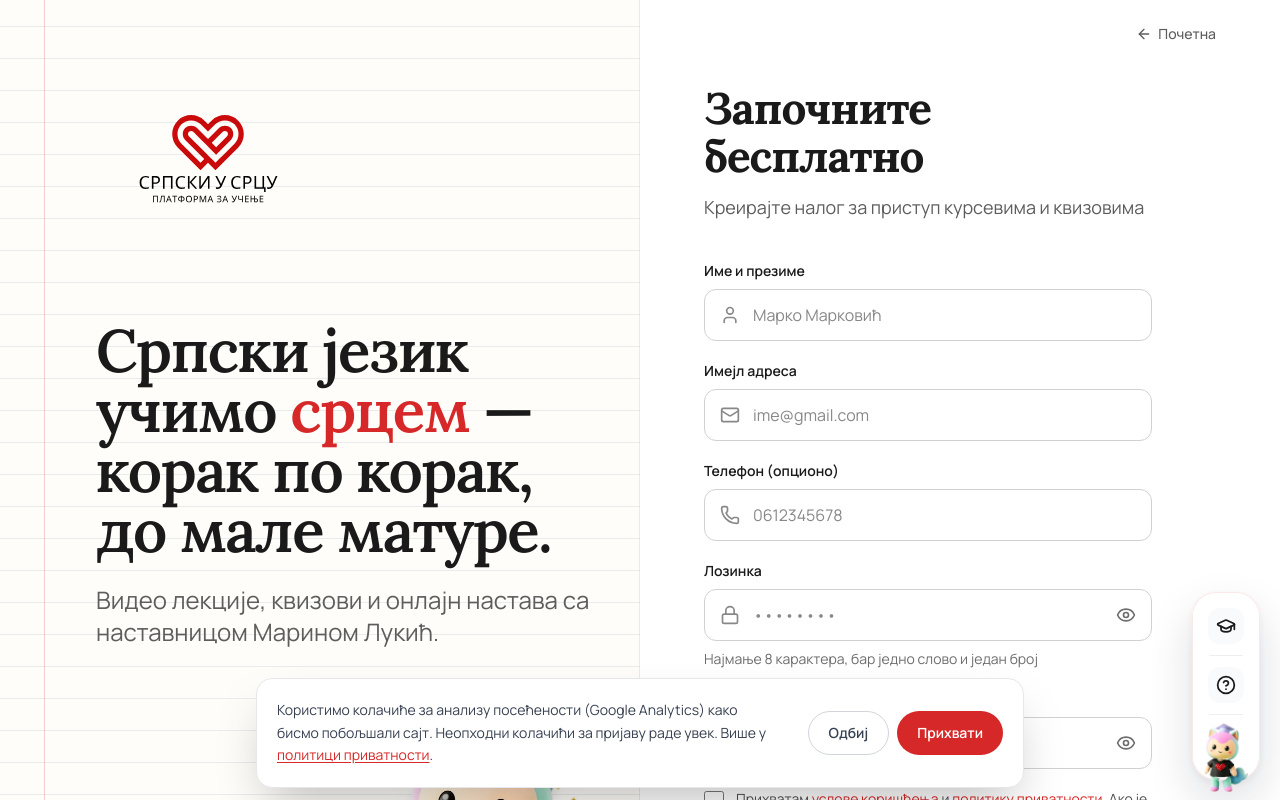
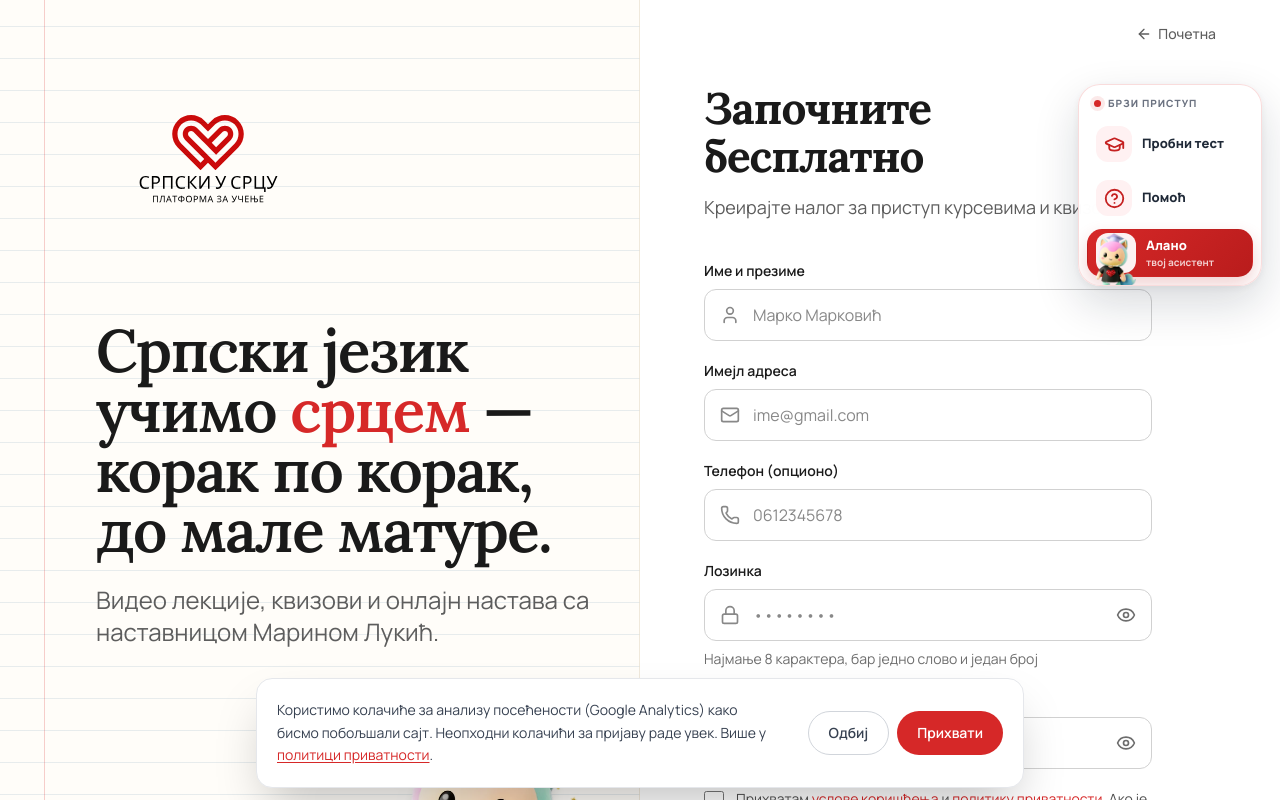
Before and after one commit to VukasinLukic/platform-for-teaching-serbian, a React (Vite) app in the folder frontend/: page /register in a window 1280 px wide. Shown: the top 800 px of the page. Built offline with nearby package versions, Linux system fonts and the light colour scheme; no server answers; the database is empty.

Commit message:
Redesign persistent quick dock

```diff
--- a/frontend/src/components/CookieConsent.jsx
+++ b/frontend/src/components/CookieConsent.jsx
@@ -15,7 +15,7 @@ const readChoice = () => {
 /**
  * Cookie banner for Google Analytics (Consent Mode v2).
  * Analytics stays disabled (set in index.html) until the visitor accepts.
- * It is the first floating layer: while it is visible the mobile dock yields,
+ * It is the first floating layer: while it is visible the dock moves to the top,
  * tutorials wait and the promo modal stays closed (see context/floatingLayers.js).
  */
 export default function CookieConsent() {
--- a/frontend/src/components/ui/QuickDock.css
+++ b/frontend/src/components/ui/QuickDock.css
@@ -1,47 +1,66 @@
 /*
- * Desktop (>=1024px): compact vertical rail in the bottom-right corner, where visitors
- * expect help/chat launchers. Labels slide out to the left on hover/focus.
- * Tablet + phone (<1024px): full-width bar at the bottom (see media query below).
+ * Quick actions are intentionally visible, labelled and easy to recognize.
+ * Desktop uses a small open card; tablet and phone use a compact bottom bar.
  */
 .quick-dock {
   position: fixed;
-  right: max(20px, env(safe-area-inset-right));
-  bottom: max(20px, env(safe-area-inset-bottom));
-  z-index: 45;
+  right: max(18px, env(safe-area-inset-right));
+  bottom: max(18px, env(safe-area-inset-bottom));
+  z-index: 65;
+  width: 184px;
+  padding: 8px;
+  overflow: hidden;
+  border: 1px solid rgba(214, 40, 40, 0.16);
+  border-radius: 22px;
+  background: rgba(255, 255, 255, 0.96);
+  box-shadow:
+    0 18px 45px rgba(15, 23, 42, 0.16),
+    0 2px 8px rgba(15, 23, 42, 0.06);
+  -webkit-backdrop-filter: blur(16px);
+  backdrop-filter: blur(16px);
+  transition: top 180ms ease, bottom 180ms ease, transform 180ms ease;
+}
+
+.quick-dock-heading {
+  display: flex;
+  align-items: center;
+  gap: 7px;
+  padding: 3px 7px 8px;
+  color: #6b7280;
+  font-size: 10px;
+  font-weight: 800;
+  letter-spacing: 0.1em;
+  text-transform: uppercase;
+}
+
+.quick-dock-heading-dot {
+  width: 7px;
+  height: 7px;
+  border-radius: 999px;
+  background: #d62828;
+  box-shadow: 0 0 0 4px rgba(214, 40, 40, 0.1);
+}
+
+.quick-dock-actions {
   display: flex;
   flex-direction: column;
-  align-items: flex-end;
-  gap: 3px;
-  padding: 8px;
-  border: 1px solid rgba(214, 40, 40, 0.1);
-  border-radius: 24px;
-  background: rgba(255, 255, 255, 0.97);
-  box-shadow: 0 20px 45px rgba(15, 23, 42, 0.14), 0 3px 10px rgba(15, 23, 42, 0.06);
-  -webkit-backdrop-filter: blur(14px);
-  backdrop-filter: blur(14px);
-}
-
-.quick-dock-divider {
-  align-self: stretch;
-  height: 1px;
-  margin: 1px 8px;
-  background: rgba(26, 26, 26, 0.07);
+  gap: 4px;
 }
 
 .quick-dock-item {
-  position: relative;
   display: flex;
-  flex-direction: row-reverse;
   align-items: center;
-  gap: 0;
+  gap: 10px;
+  width: 100%;
   min-height: 48px;
-  padding: 6px;
+  padding: 6px 8px;
   border: 1px solid transparent;
-  border-radius: 16px;
-  color: #1a1a1a;
+  border-radius: 15px;
+  color: #1f2937;
   background: transparent;
   cursor: pointer;
-  transition: background 160ms ease, border-color 160ms ease, color 160ms ease, transform 160ms ease;
+  text-align: left;
+  transition: color 160ms ease, background 160ms ease, border-color 160ms ease, transform 160ms ease;
 }
 
 .quick-dock-icon {
@@ -51,140 +70,176 @@
   width: 36px;
   height: 36px;
   border-radius: 12px;
-  background: #f8fafc;
-  transition: background 160ms ease, color 160ms ease;
+  color: #c52121;
+  background: #fff1f2;
+  transition: color 160ms ease, background 160ms ease, transform 160ms ease;
 }
 
-.quick-dock-mascot { width: 44px; height: 44px; overflow: visible; background: transparent; }
-.quick-dock-mascot img { width: 100%; height: 100%; object-fit: contain; }
-
-.quick-dock-alano { padding: 3px 2px; }
-
 .quick-dock-label {
-  overflow: hidden;
-  max-width: 0;
-  margin-right: 0;
-  color: #1a1a1a;
+  color: inherit;
   font-size: 13px;
-  font-weight: 700;
+  font-weight: 750;
   line-height: 1.2;
-  text-align: right;
   white-space: nowrap;
-  opacity: 0;
-  transition: max-width 220ms ease, opacity 180ms ease, margin-right 220ms ease;
 }
 
 .quick-dock-label small {
   display: block;
+  margin-top: 2px;
   color: #6b7280;
-  font-size: 12px;
-  font-weight: 600;
+  font-size: 10px;
+  font-weight: 650;
 }
 
 .quick-dock-item:hover,
 .quick-dock-item:focus-visible {
-  color: #d62828;
-  background: #fff1f2;
-  border-color: rgba(214, 40, 40, 0.1);
+  color: #b91c1c;
+  border-color: rgba(214, 40, 40, 0.12);
+  background: #fff7f7;
 }
 
 .quick-dock-item:hover .quick-dock-icon,
-.quick-dock-item:focus-visible .quick-dock-icon { color: #d62828; background: #fff; }
-
-.quick-dock-item:hover .quick-dock-mascot,
-.quick-dock-item:focus-visible .quick-dock-mascot { background: transparent; }
-
-.quick-dock-item:hover .quick-dock-label,
-.quick-dock-item:focus-visible .quick-dock-label {
-  max-width: 160px;
-  margin-right: 10px;
-  opacity: 1;
+.quick-dock-item:focus-visible .quick-dock-icon {
+  color: #fff;
+  background: #d62828;
+  transform: translateY(-1px);
 }
 
-.quick-dock-item:focus-visible { outline: none; box-shadow: 0 0 0 3px rgba(214, 40, 40, 0.28); }
-.quick-dock-item:active { transform: scale(0.96); }
+.quick-dock-item:focus-visible {
+  outline: none;
+  box-shadow: 0 0 0 3px rgba(214, 40, 40, 0.24);
+}
 
-/* Minimized launcher used on lesson pages (focus routes): only Alano, small and out of the way */
+.quick-dock-item:active { transform: scale(0.98); }
+
+.quick-dock-alano {
+  margin-top: 2px;
+  color: #fff;
+  border-color: transparent;
+  background: linear-gradient(135deg, #d62828, #b91c1c);
+  box-shadow: 0 8px 18px rgba(185, 28, 28, 0.2);
+}
+
+.quick-dock-alano:hover,
+.quick-dock-alano:focus-visible {
+  color: #fff;
+  border-color: transparent;
+  background: linear-gradient(135deg, #e03131, #b91c1c);
+}
+
+.quick-dock-alano .quick-dock-label small { color: rgba(255, 255, 255, 0.78); }
+
+.quick-dock-mascot,
+.quick-dock-alano:hover .quick-dock-mascot,
+.quick-dock-alano:focus-visible .quick-dock-mascot {
+  width: 40px;
+  height: 40px;
+  margin: -4px 0;
+  overflow: visible;
+  background: rgba(255, 255, 255, 0.94);
+}
+
+.quick-dock-mascot img {
+  width: 100%;
+  height: 100%;
+  object-fit: contain;
+}
+
+/* With the cookie notice open, keep the dock visible at the top-right. */
+.quick-dock.is-yielding {
+  top: max(84px, calc(env(safe-area-inset-top) + 72px));
+  bottom: auto;
+}
+
+/* Minimized launcher used on lesson pages. */
 .quick-dock-mini {
   position: fixed;
   right: max(16px, env(safe-area-inset-right));
   bottom: max(16px, env(safe-area-inset-bottom));
-  z-index: 45;
+  z-index: 65;
   display: grid;
   place-items: center;
-  width: 58px;
-  height: 58px;
+  width: 62px;
+  height: 62px;
   padding: 5px;
-  overflow: visible;
   border: 2px solid #fff;
-  border-radius: 50%;
-  background: #fff5f5;
-  box-shadow: 0 10px 24px rgba(15, 23, 42, 0.18);
+  border-radius: 20px;
+  background: linear-gradient(145deg, #fff, #fff1f2);
+  box-shadow: 0 12px 28px rgba(15, 23, 42, 0.2);
   cursor: pointer;
   transition: transform 160ms ease, box-shadow 160ms ease;
 }
+
 .quick-dock-mini img { width: 100%; height: 100%; object-fit: contain; }
-.quick-dock-mini:hover { box-shadow: 0 14px 30px rgba(15, 23, 42, 0.24); }
+.quick-dock-mini:hover { transform: translateY(-2px); box-shadow: 0 16px 34px rgba(15, 23, 42, 0.24); }
 .quick-dock-mini:focus-visible { outline: 3px solid rgba(214, 40, 40, 0.45); outline-offset: 2px; }
+.quick-dock-mini.is-yielding {
+  top: max(84px, calc(env(safe-area-inset-top) + 72px));
+  bottom: auto;
+}
 
-/* Tablet + phone: horizontal bar at the bottom of the screen */
 @media (max-width: 1023px) {
   .quick-dock {
-    left: max(10px, env(safe-area-inset-left));
-    right: max(10px, env(safe-area-inset-right));
+    left: 50%;
+    right: auto;
     bottom: max(10px, env(safe-area-inset-bottom));
+    width: min(calc(100vw - 20px), 430px);
+    padding: 6px;
+    border-radius: 21px;
+    transform: translateX(-50%);
+    box-shadow: 0 14px 34px rgba(15, 23, 42, 0.18);
+  }
+
+  .quick-dock-heading { display: none; }
+
+  .quick-dock-actions {
     flex-direction: row;
     align-items: stretch;
-    justify-content: space-around;
-    gap: 0;
-    padding: 6px;
-    border: 1px solid rgba(214, 40, 40, 0.1);
-    border-radius: 22px;
-    box-shadow: 0 14px 36px rgba(15, 23, 42, 0.16);
+    gap: 4px;
   }
-
-  .quick-dock-divider { display: none; }
 
   .quick-dock-item {
     flex: 1;
     flex-direction: column;
     justify-content: center;
-    align-items: center;
     gap: 3px;
-    max-width: 180px;
-    min-height: 56px;
-    padding: 5px 4px;
+    min-width: 0;
+    min-height: 60px;
+    padding: 4px 3px;
     border-radius: 16px;
-  }
-
-  .quick-dock-label {
-    max-width: none;
-    margin-right: 0;
-    opacity: 1;
-    font-size: 12px;
     text-align: center;
   }
 
+  .quick-dock-icon { width: 30px; height: 30px; border-radius: 10px; }
+  .quick-dock-label { overflow: hidden; max-width: 100%; font-size: 11px; text-overflow: ellipsis; }
   .quick-dock-label small { display: none; }
 
-  .quick-dock-item:hover .quick-dock-label,
-  .quick-dock-item:focus-visible .quick-dock-label {
-    max-width: none;
-    margin-right: 0;
+  .quick-dock-alano {
+    margin-top: 0;
+    box-shadow: none;
   }
 
-  .quick-dock-icon { width: 30px; height: 30px; border-radius: 10px; }
-  .quick-dock-alano { padding: 3px 4px 5px; }
-  .quick-dock-alano .quick-dock-mascot { width: 38px; height: 38px; margin-top: -4px; }
-  .quick-dock-alano .quick-dock-label { margin-top: -3px; }
+  .quick-dock-mascot,
+  .quick-dock-alano:hover .quick-dock-mascot,
+  .quick-dock-alano:focus-visible .quick-dock-mascot {
+    width: 34px;
+    height: 34px;
+    margin: -3px 0;
+  }
+
+  .quick-dock.is-yielding {
+    top: max(76px, calc(env(safe-area-inset-top) + 68px));
+    bottom: auto;
+  }
 }
 
-/* The cookie banner owns the bottom edge on small screens until the visitor decides. */
-@media (max-width: 1023px) {
-  .quick-dock.is-yielding { display: none; }
+@media (max-width: 360px) {
+  .quick-dock { width: calc(100vw - 12px); }
+  .quick-dock-item { min-height: 56px; }
+  .quick-dock-label { font-size: 10px; }
 }
 
 @media (prefers-reduced-motion: reduce) {
-  .quick-dock-item, .quick-dock-label, .quick-dock-mini { transition-duration: 1ms; }
+  .quick-dock, .quick-dock-item, .quick-dock-icon, .quick-dock-mini { transition-duration: 1ms; }
   .quick-dock-item:active { transform: none; }
 }
--- a/frontend/src/components/ui/QuickDock.jsx
+++ b/frontend/src/components/ui/QuickDock.jsx
@@ -73,18 +73,16 @@ export default function QuickDock() {
   const testingActive = useFloatingLayers((s) => s.testingActive);
 
   const mode = getDockMode(location.pathname, { testingActive });
-  // The cookie banner owns the bottom edge until the visitor decides.
   const showFull = mode === 'full' && !isAssistantOpen;
   useBottomOffset(dockRef, showFull && !cookieBannerVisible);
 
   if (isAssistantOpen || mode === 'hidden') return null;
 
   if (mode === 'minimized') {
-    if (cookieBannerVisible) return null;
     return (
       <button
         type="button"
-        className="quick-dock-mini"
+        className={`quick-dock-mini ${cookieBannerVisible ? 'is-yielding' : ''}`}
         onClick={() => setAssistantOpen(true)}
         aria-label="Отвори Алана, асистента"
         title="Алано — асистент"
@@ -112,6 +110,12 @@ export default function QuickDock() {
       className={`quick-dock ${cookieBannerVisible ? 'is-yielding' : ''}`}
       aria-label="Брзи приступ"
     >
+      <div className="quick-dock-heading" aria-hidden="true">
+        <span className="quick-dock-heading-dot" />
+        Брзи приступ
+      </div>
+
+      <div className="quick-dock-actions">
         <button
           type="button"
           className="quick-dock-item"
@@ -119,21 +123,17 @@ export default function QuickDock() {
           aria-label="Отвори пробни тест"
         >
           <span className="quick-dock-icon" aria-hidden="true">
-          <GraduationCap size={20} strokeWidth={2.1} />
+            <GraduationCap size={21} strokeWidth={2.1} />
           </span>
           <span className="quick-dock-label">Пробни тест</span>
         </button>
 
-      <span className="quick-dock-divider" aria-hidden="true" />
-
         <button type="button" className="quick-dock-item" onClick={handleHelp} aria-label="Отвори помоћ">
           <span className="quick-dock-icon" aria-hidden="true">
-          <CircleHelp size={20} strokeWidth={2.1} />
+            <CircleHelp size={21} strokeWidth={2.1} />
           </span>
           <span className="quick-dock-label">Помоћ</span>
         </button>
-
-      <span className="quick-dock-divider" aria-hidden="true" />
 
         <button
           type="button"
@@ -141,7 +141,7 @@ export default function QuickDock() {
           onClick={() => setAssistantOpen(true)}
           aria-label="Отвори Алана, асистента"
         >
-        <span className="quick-dock-icon quick-dock-mascot">
+          <span className="quick-dock-icon quick-dock-mascot" aria-hidden="true">
             <img src="/mascot/alano-hero.webp" alt="" draggable={false} />
           </span>
           <span className="quick-dock-label">
@@ -149,6 +149,7 @@ export default function QuickDock() {
             <small>твој асистент</small>
           </span>
         </button>
+      </div>
     </nav>
   );
 }
--- a/frontend/src/context/floatingLayers.js
+++ b/frontend/src/context/floatingLayers.js
@@ -8,8 +8,8 @@ import { create } from 'zustand';
  * Each layer reports its state here and reads the others, so the rules live in one
  * place:
  *
- *  1. CookieConsent goes first. While it is visible, the mobile dock is hidden,
- *     tutorials wait, and the promo modal is never shown.
+ *  1. CookieConsent goes first. While it is visible, the dock moves away from the
+ *     bottom edge, tutorials wait, and the promo modal is never shown.
  *  2. On "focus routes" (course player, quizzes, tests, payment slip, a running
  *     mock exam) the dock is hidden; on course pages it collapses to a small
  *     Alano button so help is still one tap away.
```
Also changed, not shown: frontend/src/pages/HomePage.jsx (+1 -9 lines). Lines whose indentation alone changed are shown as unchanged.
